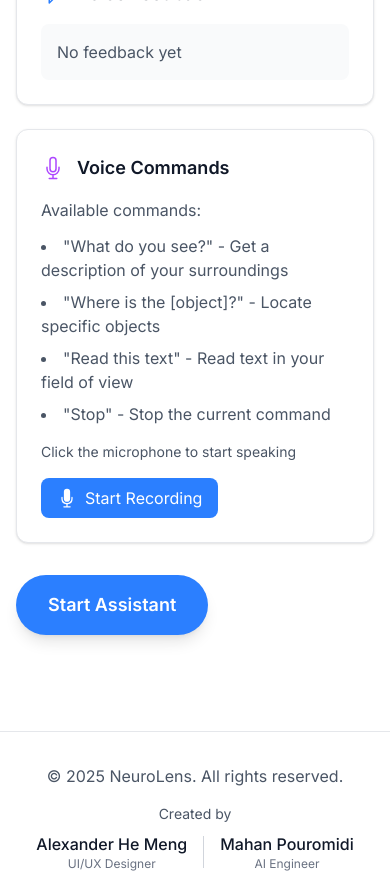
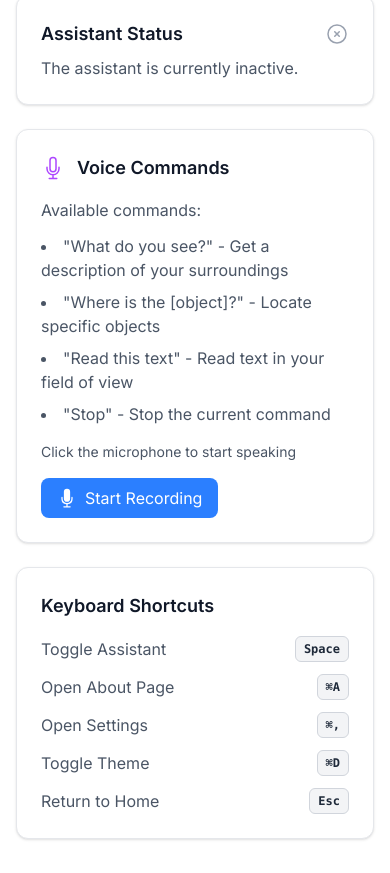
Before and after one commit to Dawgsrlife/NeuroLens, a Next.js app in the folder frontend/: page / in a window 390 px wide. Shown: the part 1460-2333 px from the top of the page. Built offline with nearby package versions, Linux system fonts and the light colour scheme; no server answers.

Commit message:
Implement hotkeys to navigate between the about, settings, and home page.

```diff
--- a/frontend/src/app/about/page.tsx
+++ b/frontend/src/app/about/page.tsx
@@ -1,14 +1,35 @@
 'use client';
 
+import { useEffect } from 'react';
+import { useRouter } from 'next/navigation';
 import { motion } from 'framer-motion';
 import { AnimatedContainer } from '@/components/ui/AnimatedContainer';
-import { ArrowLeftIcon } from '@heroicons/react/24/outline';
+import { ArrowLeftIcon, Cog6ToothIcon } from '@heroicons/react/24/outline';
 import Link from 'next/link';
 import { useTheme } from 'next-themes';
 
 export default function About() {
+  const router = useRouter();
   const { resolvedTheme } = useTheme();
   const isDark = resolvedTheme === 'dark';
+
+  // Handle ESC key to return to home
+  useEffect(() => {
+    const handleKeyPress = (event: KeyboardEvent) => {
+      if (event.key === 'Escape') {
+        router.push('/');
+      }
+
+      // Open Settings (Cmd/Ctrl + ,)
+      if ((event.metaKey || event.ctrlKey) && event.key === ',') {
+        event.preventDefault();
+        router.push('/settings');
+      }
+    };
+
+    window.addEventListener('keydown', handleKeyPress);
+    return () => window.removeEventListener('keydown', handleKeyPress);
+  }, [router]);
 
   return (
     <div className={`min-h-screen ${isDark ? 'bg-gray-900' : 'bg-gray-50'}`}>
@@ -18,10 +39,16 @@
         animate={{ y: 0 }}
         className={`fixed top-0 w-full ${isDark ? 'bg-gray-900/80' : 'bg-white/80'} backdrop-blur-sm border-b ${isDark ? 'border-gray-800' : 'border-gray-200'} z-50`}
       >
-        <nav className="max-w-7xl mx-auto px-4 sm:px-6 lg:px-8 h-16 flex items-center">
+        <nav className="max-w-7xl mx-auto px-4 sm:px-6 lg:px-8 h-16 flex items-center justify-between">
           <Link href="/" className={`flex items-center space-x-2 ${isDark ? 'text-gray-300 hover:text-white' : 'text-gray-600 hover:text-gray-900'} transition-colors`}>
             <ArrowLeftIcon className="h-5 w-5" />
             <span>Back to Home</span>
+          </Link>
+          <Link
+            href="/settings"
+            className={`p-2 rounded-full ${isDark ? 'text-gray-300 hover:text-white hover:bg-gray-800' : 'text-gray-600 hover:text-gray-900 hover:bg-gray-100'} transition-colors`}
+          >
+            <Cog6ToothIcon className="h-5 w-5" />
           </Link>
         </nav>
       </motion.header>
--- a/frontend/src/app/page.tsx
+++ b/frontend/src/app/page.tsx
@@ -34,13 +34,24 @@
   const [error, setError] = useState<string | null>(null);
   const [mounted, setMounted] = useState(false);
   const mainContentRef = useRef<HTMLDivElement>(null);
-  const { resolvedTheme } = useTheme();
+  const { resolvedTheme, setTheme } = useTheme();
   const isDark = mounted ? resolvedTheme === 'dark' : false;
 
   // Handle mounted state
   useEffect(() => {
     setMounted(true);
   }, []);
+
+  const toggleAssistant = () => {
+    setIsAssistantActive(prev => !prev);
+    setIsWebcamActive(prev => !prev);
+    setIsVoiceActive(prev => !prev);
+    setIsProcessing(false);
+    setError(null);
+
+    // Smooth scroll to main content
+    mainContentRef.current?.scrollIntoView({ behavior: 'smooth' });
+  };
 
   // Initialize WebSocket connection
   useEffect(() => {
@@ -66,15 +77,34 @@
   // Handle keyboard shortcuts
   useEffect(() => {
     const handleKeyPress = (event: KeyboardEvent) => {
+      // Toggle Assistant (Space)
       if (event.code === "Space") {
         event.preventDefault();
-        setIsAssistantActive((prev) => !prev);
+        toggleAssistant();
+      }
+
+      // Open About Page (Cmd/Ctrl + A)
+      if ((event.metaKey || event.ctrlKey) && event.key.toLowerCase() === 'a') {
+        event.preventDefault();
+        window.location.href = '/about';
+      }
+
+      // Open Settings (Cmd/Ctrl + ,)
+      if ((event.metaKey || event.ctrlKey) && event.key === ',') {
+        event.preventDefault();
+        window.location.href = '/settings';
+      }
+
+      // Toggle Theme (Cmd/Ctrl + D)
+      if ((event.metaKey || event.ctrlKey) && event.key.toLowerCase() === 'd') {
+        event.preventDefault();
+        setTheme(resolvedTheme === 'dark' ? 'light' : 'dark');
       }
     };
 
     window.addEventListener("keydown", handleKeyPress);
     return () => window.removeEventListener("keydown", handleKeyPress);
-  }, []);
+  }, [resolvedTheme, setTheme, toggleAssistant]);
 
   const handleFrameProcessed = (frame: any) => {
     // Handle processed frame data
@@ -84,17 +114,6 @@
     if (frame.voiceFeedback) {
       setVoiceFeedback(frame.voiceFeedback);
     }
-  };
-
-  const toggleAssistant = () => {
-    setIsAssistantActive(!isAssistantActive);
-    setIsWebcamActive(!isWebcamActive);
-    setIsVoiceActive(!isVoiceActive);
-    setIsProcessing(false);
-    setError(null);
-
-    // Smooth scroll to main content
-    mainContentRef.current?.scrollIntoView({ behavior: 'smooth' });
   };
 
   // Don't render anything until mounted to prevent theme flash
@@ -183,6 +202,8 @@
           </AnimatedContainer>
 
           <div className="w-full max-w-6xl mx-auto grid grid-cols-1 lg:grid-cols-2 gap-8">
+            {/* Left Column */}
+            <div className="space-y-6">
               {/* Webcam Feed */}
               <AnimatedContainer delay={0.4} className="relative aspect-video rounded-xl overflow-hidden border-2 border-gray-200 dark:border-gray-700">
                 <WebcamCapture
@@ -191,28 +212,61 @@
                   onFrameProcessed={handleFrameProcessed}
                 />
               </AnimatedContainer>
+              {/* Voice Feedback Card */}
+              <FeedbackCard feedback={voiceFeedback?.text || 'No feedback yet'} />
+            </div>
 
-            {/* Status Cards */}
+            {/* Right Column */}
             <div className="space-y-6">
               <StatusCard isActive={isAssistantActive} />
-              <FeedbackCard feedback={voiceFeedback?.text || 'No feedback yet'} />
               <VoiceInteractionPanel />
+              {/* Hotkeys Display */}
+              <motion.div
+                initial={{ opacity: 0, y: 20 }}
+                animate={{ opacity: 1, y: 0 }}
+                transition={{ duration: 0.5, delay: 0.8 }}
+                className={`p-6 rounded-xl shadow-sm border ${isDark ? 'bg-gray-800 border-gray-700' : 'bg-white border-gray-200'}`}
+              >
+                <div className="flex items-center space-x-3 mb-4">
+                  <h3 className={`text-lg font-semibold ${isDark ? 'text-white' : 'text-gray-900'}`}>
+                    Keyboard Shortcuts
+                  </h3>
+                </div>
+                <div className={`space-y-3 ${isDark ? 'text-gray-300' : 'text-gray-600'}`}>
+                  <div className="flex items-center justify-between">
+                    <span>Toggle Assistant</span>
+                    <kbd className={`px-2 py-1 text-xs font-semibold ${isDark ? 'text-gray-200 bg-gray-700 border-gray-600' : 'text-gray-800 bg-gray-100 border-gray-300'} border rounded-md`}>
+                      Space
+                    </kbd>
+                  </div>
+                  <div className="flex items-center justify-between">
+                    <span>Open About Page</span>
+                    <kbd className={`px-2 py-1 text-xs font-semibold ${isDark ? 'text-gray-200 bg-gray-700 border-gray-600' : 'text-gray-800 bg-gray-100 border-gray-300'} border rounded-md`}>
+                      ⌘A
+                    </kbd>
+                  </div>
+                  <div className="flex items-center justify-between">
+                    <span>Open Settings</span>
+                    <kbd className={`px-2 py-1 text-xs font-semibold ${isDark ? 'text-gray-200 bg-gray-700 border-gray-600' : 'text-gray-800 bg-gray-100 border-gray-300'} border rounded-md`}>
+                      ⌘,
+                    </kbd>
+                  </div>
+                  <div className="flex items-center justify-between">
+                    <span>Toggle Theme</span>
+                    <kbd className={`px-2 py-1 text-xs font-semibold ${isDark ? 'text-gray-200 bg-gray-700 border-gray-600' : 'text-gray-800 bg-gray-100 border-gray-300'} border rounded-md`}>
+                      ⌘D
+                    </kbd>
+                  </div>
+                  <div className="flex items-center justify-between">
+                    <span>Return to Home</span>
+                    <kbd className={`px-2 py-1 text-xs font-semibold ${isDark ? 'text-gray-200 bg-gray-700 border-gray-600' : 'text-gray-800 bg-gray-100 border-gray-300'} border rounded-md`}>
+                      Esc
+                    </kbd>
                   </div>
                 </div>
-
-          {/* Start/Stop Button */}
-          <AnimatedContainer delay={0.6} className="mt-8">
-            <button
-              onClick={toggleAssistant}
-              className={`px-8 py-4 rounded-full text-lg font-semibold transition-all duration-200 ${
-                isAssistantActive
-                  ? `${isDark ? 'bg-red-500 hover:bg-red-600 text-white' : 'bg-red-500 hover:bg-red-600 text-white'}`
-                  : `${isDark ? 'bg-blue-500 hover:bg-blue-600 text-white' : 'bg-blue-500 hover:bg-blue-600 text-white'}`
-              } shadow-lg hover:shadow-xl transform hover:-translate-y-0.5`}
-            >
-              {isAssistantActive ? 'Stop Assistant' : 'Start Assistant'}
-            </button>
-          </AnimatedContainer>
+              </motion.div>
+            </div>
+          </div>
         </div>
       </main>
 
--- a/frontend/src/app/settings/page.tsx
+++ b/frontend/src/app/settings/page.tsx
@@ -1,14 +1,35 @@
 'use client';
 
+import { useEffect } from 'react';
+import { useRouter } from 'next/navigation';
 import { motion } from 'framer-motion';
 import { AnimatedContainer } from '@/components/ui/AnimatedContainer';
-import { ArrowLeftIcon } from '@heroicons/react/24/outline';
+import { ArrowLeftIcon, InformationCircleIcon } from '@heroicons/react/24/outline';
 import Link from 'next/link';
 import { useTheme } from 'next-themes';
 
 export default function Settings() {
+  const router = useRouter();
   const { resolvedTheme } = useTheme();
   const isDark = resolvedTheme === 'dark';
+
+  // Handle ESC key to return to home
+  useEffect(() => {
+    const handleKeyPress = (event: KeyboardEvent) => {
+      if (event.key === 'Escape') {
+        router.push('/');
+      }
+
+      // Open About Page (Cmd/Ctrl + A)
+      if ((event.metaKey || event.ctrlKey) && event.key.toLowerCase() === 'a') {
+        event.preventDefault();
+        router.push('/about');
+      }
+    };
+
+    window.addEventListener('keydown', handleKeyPress);
+    return () => window.removeEventListener('keydown', handleKeyPress);
+  }, [router]);
 
   return (
     <div className={`min-h-screen ${isDark ? 'bg-gray-900' : 'bg-gray-50'}`}>
@@ -18,10 +39,16 @@
         animate={{ y: 0 }}
         className={`fixed top-0 w-full ${isDark ? 'bg-gray-900/80' : 'bg-white/80'} backdrop-blur-sm border-b ${isDark ? 'border-gray-800' : 'border-gray-200'} z-50`}
       >
-        <nav className="max-w-7xl mx-auto px-4 sm:px-6 lg:px-8 h-16 flex items-center">
+        <nav className="max-w-7xl mx-auto px-4 sm:px-6 lg:px-8 h-16 flex items-center justify-between">
           <Link href="/" className={`flex items-center space-x-2 ${isDark ? 'text-gray-300 hover:text-white' : 'text-gray-600 hover:text-gray-900'} transition-colors`}>
             <ArrowLeftIcon className="h-5 w-5" />
             <span>Back to Home</span>
+          </Link>
+          <Link
+            href="/about"
+            className={`p-2 rounded-full ${isDark ? 'text-gray-300 hover:text-white hover:bg-gray-800' : 'text-gray-600 hover:text-gray-900 hover:bg-gray-100'} transition-colors`}
+          >
+            <InformationCircleIcon className="h-5 w-5" />
           </Link>
         </nav>
       </motion.header>
```
Lines whose indentation alone changed are shown as unchanged.
